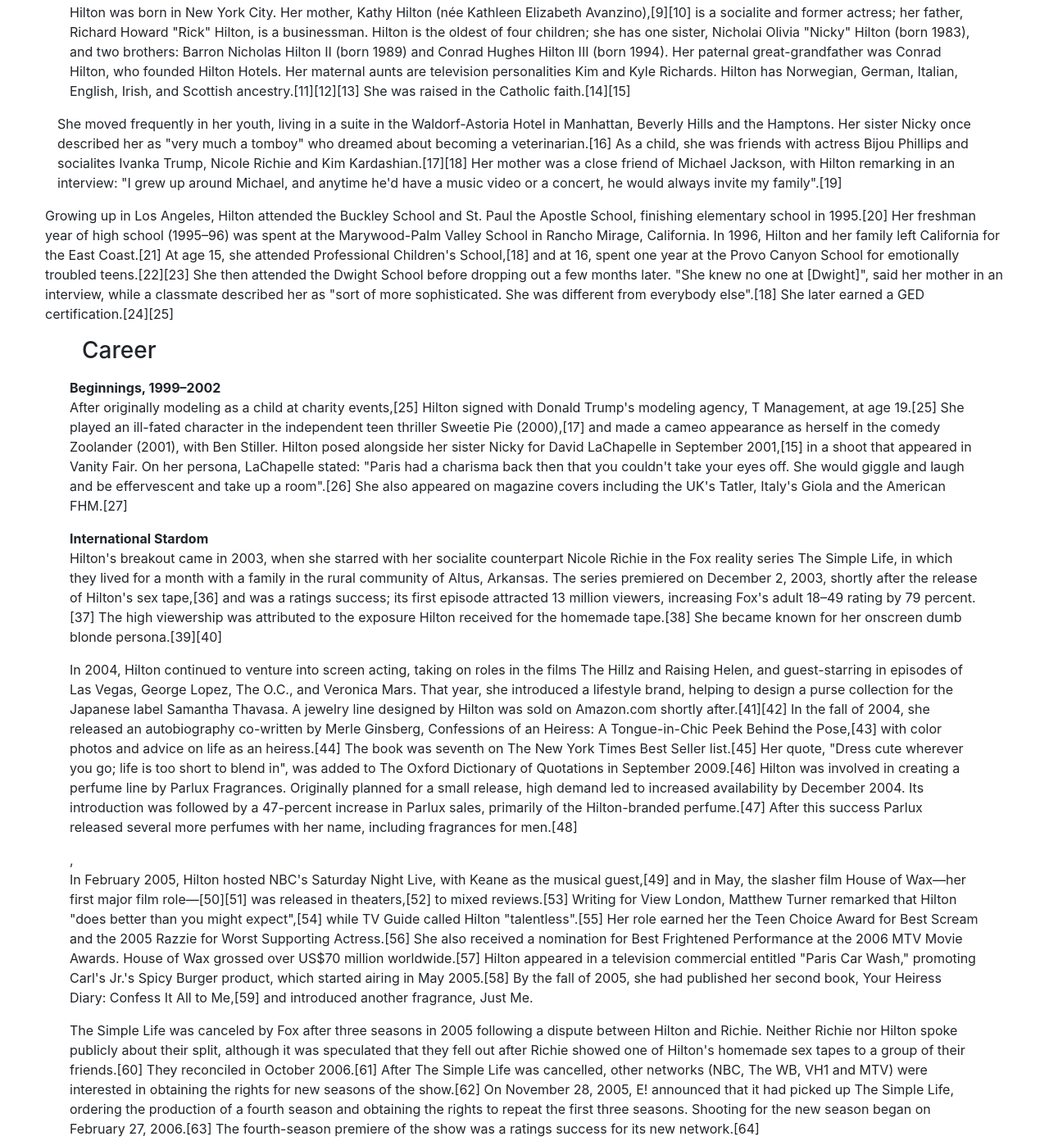
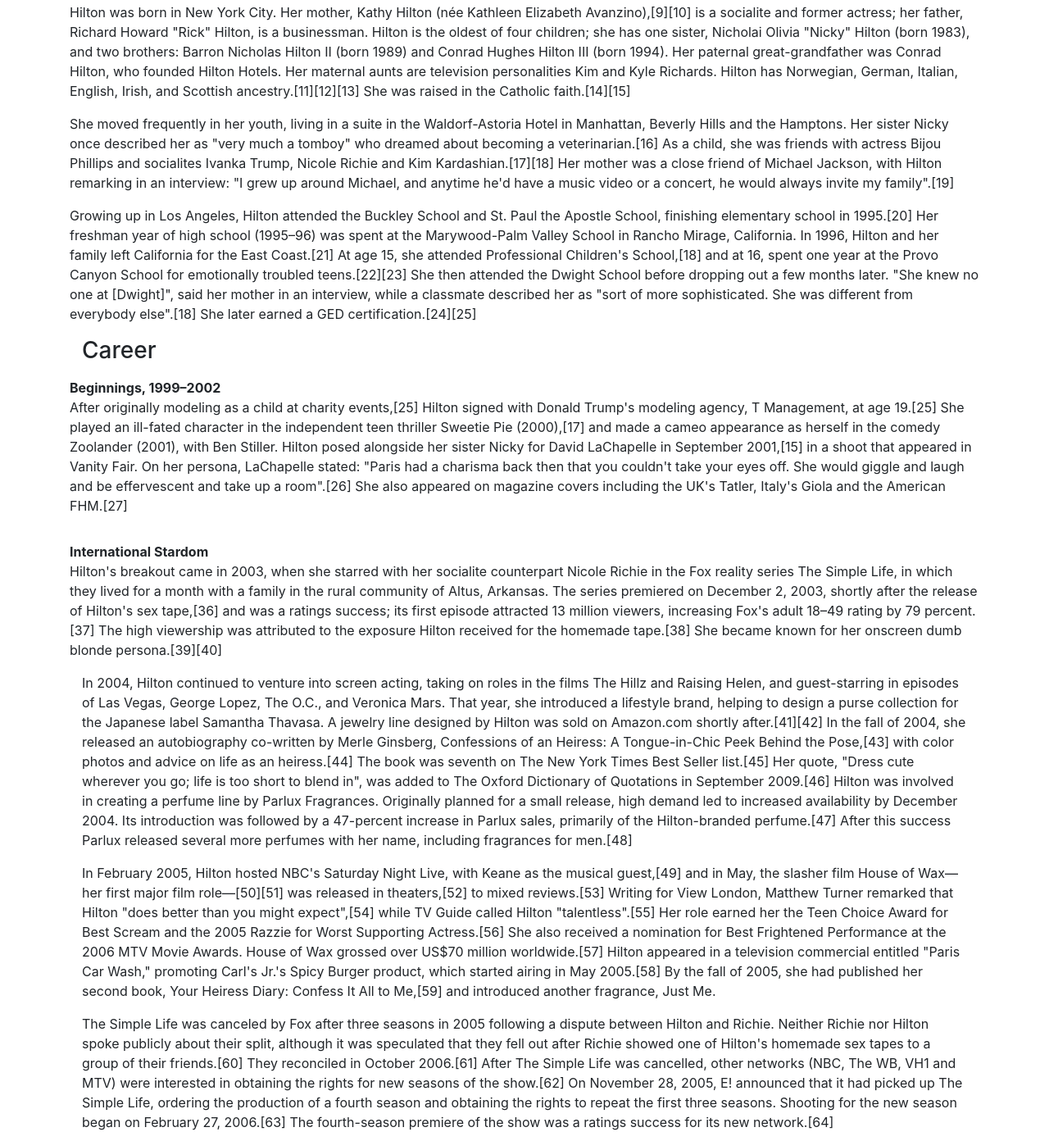
Before and after one commit to Rklake/singleserving, a plain HTML site: page index.html in a window 1280 px wide. Shown: the part 2303-3695 px from the top of the page at 82% size. Drawn offline with Linux system fonts and the light colour scheme.

Commit message:
Add files via upload

```diff
--- a/index.html
+++ b/index.html
@@ -73,7 +73,7 @@ https://getbootstrap.com/docs/4.4/utilities/spacing/
       <li><a href="#discography">Discography</a></li>
       <li><a href="#dj-residencies">DJ Residencies</a></li>
      </ol>
-
+   </nav>
 
 
   <div class="container pt-4">
@@ -82,12 +82,18 @@ https://getbootstrap.com/docs/4.4/utilities/spacing/
     <div class="row">
       <p> Hilton was born in New York City. Her mother, Kathy Hilton (née Kathleen Elizabeth Avanzino),[9][10] is a socialite and former actress; her father, Richard Howard "Rick" Hilton, is a businessman. Hilton is the oldest of four children; she has one sister, Nicholai Olivia "Nicky" Hilton (born 1983), and two brothers: Barron Nicholas Hilton II (born 1989) and Conrad Hughes Hilton III (born 1994). Her paternal great-grandfather was Conrad Hilton, who founded Hilton Hotels. Her maternal aunts are television personalities Kim and Kyle Richards. Hilton has Norwegian, German, Italian, English, Irish, and Scottish ancestry.[11][12][13] She was raised in the Catholic faith.[14][15]
       </p>
+    </div>
     <div class="row">
+    <section id="early-life"
       <p> She moved frequently in her youth, living in a suite in the Waldorf-Astoria Hotel in Manhattan, Beverly Hills and the Hamptons. Her sister Nicky once described her as "very much a tomboy" who dreamed about becoming a veterinarian.[16] As a child, she was friends with actress Bijou Phillips and socialites Ivanka Trump, Nicole Richie and Kim Kardashian.[17][18] Her mother was a close friend of Michael Jackson, with Hilton remarking in an interview: "I grew up around Michael, and anytime he'd have a music video or a concert, he would always invite my family".[19]
       </p>
+    </section>
+    </div>
     <div class="row">
+    <section id="early-life"
       <p> Growing up in Los Angeles, Hilton attended the Buckley School and St. Paul the Apostle School, finishing elementary school in 1995.[20] Her freshman year of high school (1995–96) was spent at the Marywood-Palm Valley School in Rancho Mirage, California. In 1996, Hilton and her family left California for the East Coast.[21] At age 15, she attended Professional Children's School,[18] and at 16, spent one year at the Provo Canyon School for emotionally troubled teens.[22][23] She then attended the Dwight School before dropping out a few months later. "She knew no one at [Dwight]", said her mother in an interview, while a classmate described her as "sort of more sophisticated. She was different from everybody else".[18] She later earned a GED certification.[24][25]
       </p>
+      </div>
       </section>
 
     <h3 class="mb-3">Career</h3>
@@ -95,6 +101,7 @@ https://getbootstrap.com/docs/4.4/utilities/spacing/
       <div class="row">
       <b>Beginnings, 1999–2002</b>
       <p> After originally modeling as a child at charity events,[25] Hilton signed with Donald Trump's modeling agency, T Management, at age 19.[25] She played an ill-fated character in the independent teen thriller Sweetie Pie (2000),[17] and made a cameo appearance as herself in the comedy Zoolander (2001), with Ben Stiller. Hilton posed alongside her sister Nicky for David LaChapelle in September 2001,[15] in a shoot that appeared in Vanity Fair. On her persona, LaChapelle stated: "Paris had a charisma back then that you couldn't take your eyes off. She would giggle and laugh and be effervescent and take up a room".[26] She also appeared on magazine covers including the UK's Tatler, Italy's Giola and the American FHM.[27]
+      </div>
     </p>
     </section>
 
@@ -103,14 +110,20 @@ https://getbootstrap.com/docs/4.4/utilities/spacing/
       <div class="row">
       <b>International Stardom</b>
       <p>Hilton's breakout came in 2003, when she starred with her socialite counterpart Nicole Richie in the Fox reality series The Simple Life, in which they lived for a month with a family in the rural community of Altus, Arkansas. The series premiered on December 2, 2003, shortly after the release of Hilton's sex tape,[36] and was a ratings success; its first episode attracted 13 million viewers, increasing Fox's adult 18–49 rating by 79 percent.[37] The high viewership was attributed to the exposure Hilton received for the homemade tape.[38] She became known for her onscreen dumb blonde persona.[39][40]</p>
+    </section>
 
-       <p>In 2004, Hilton continued to venture into screen acting, taking on roles in the films The Hillz and Raising Helen, and guest-starring in episodes of Las Vegas, George Lopez, The O.C., and Veronica Mars. That year, she introduced a lifestyle brand, helping to design a purse collection for the Japanese label Samantha Thavasa. A jewelry line designed by Hilton was sold on Amazon.com shortly after.[41][42] In the fall of 2004, she released an autobiography co-written by Merle Ginsberg, Confessions of an Heiress: A Tongue-in-Chic Peek Behind the Pose,[43] with color photos and advice on life as an heiress.[44] The book was seventh on The New York Times Best Seller list.[45] Her quote, "Dress cute wherever you go; life is too short to blend in", was added to The Oxford Dictionary of Quotations in September 2009.[46] Hilton was involved in creating a perfume line by Parlux Fragrances. Originally planned for a small release, high demand led to increased availability by December 2004. Its introduction was followed by a 47-percent increase in Parlux sales, primarily of the Hilton-branded perfume.[47] After this success Parlux released several more perfumes with her name, including fragrances for men.[48]</p>
+    <section id="career"
+      <p>In 2004, Hilton continued to venture into screen acting, taking on roles in the films The Hillz and Raising Helen, and guest-starring in episodes of Las Vegas, George Lopez, The O.C., and Veronica Mars. That year, she introduced a lifestyle brand, helping to design a purse collection for the Japanese label Samantha Thavasa. A jewelry line designed by Hilton was sold on Amazon.com shortly after.[41][42] In the fall of 2004, she released an autobiography co-written by Merle Ginsberg, Confessions of an Heiress: A Tongue-in-Chic Peek Behind the Pose,[43] with color photos and advice on life as an heiress.[44] The book was seventh on The New York Times Best Seller list.[45] Her quote, "Dress cute wherever you go; life is too short to blend in", was added to The Oxford Dictionary of Quotations in September 2009.[46] Hilton was involved in creating a perfume line by Parlux Fragrances. Originally planned for a small release, high demand led to increased availability by December 2004. Its introduction was followed by a 47-percent increase in Parlux sales, primarily of the Hilton-branded perfume.[47] After this success Parlux released several more perfumes with her name, including fragrances for men.[48]
+      </p>
+    </section>
 
+    <section id="career"
+      <p>In February 2005, Hilton hosted NBC's Saturday Night Live, with Keane as the musical guest,[49] and in May, the slasher film House of Wax—her first major film role—[50][51] was released in theaters,[52] to mixed reviews.[53] Writing for View London, Matthew Turner remarked that Hilton "does better than you might expect",[54] while TV Guide called Hilton "talentless".[55] Her role earned her the Teen Choice Award for Best Scream and the 2005 Razzie for Worst Supporting Actress.[56] She also received a nomination for Best Frightened Performance at the 2006 MTV Movie Awards. House of Wax grossed over US$70 million worldwide.[57] Hilton appeared in a television commercial entitled "Paris Car Wash," promoting Carl's Jr.'s Spicy Burger product, which started airing in May 2005.[58] By the fall of 2005, she had published her second book, Your Heiress Diary: Confess It All to Me,[59] and introduced another fragrance, Just Me.</p>
+    </section>
 
-        ,<p>In February 2005, Hilton hosted NBC's Saturday Night Live, with Keane as the musical guest,[49] and in May, the slasher film House of Wax—her first major film role—[50][51] was released in theaters,[52] to mixed reviews.[53] Writing for View London, Matthew Turner remarked that Hilton "does better than you might expect",[54] while TV Guide called Hilton "talentless".[55] Her role earned her the Teen Choice Award for Best Scream and the 2005 Razzie for Worst Supporting Actress.[56] She also received a nomination for Best Frightened Performance at the 2006 MTV Movie Awards. House of Wax grossed over US$70 million worldwide.[57] Hilton appeared in a television commercial entitled "Paris Car Wash," promoting Carl's Jr.'s Spicy Burger product, which started airing in May 2005.[58] By the fall of 2005, she had published her second book, Your Heiress Diary: Confess It All to Me,[59] and introduced another fragrance, Just Me.</p>
-
+    <section id="career"
       <p>The Simple Life was canceled by Fox after three seasons in 2005 following a dispute between Hilton and Richie. Neither Richie nor Hilton spoke publicly about their split, although it was speculated that they fell out after Richie showed one of Hilton's homemade sex tapes to a group of their friends.[60] They reconciled in October 2006.[61] After The Simple Life was cancelled, other networks (NBC, The WB, VH1 and MTV) were interested in obtaining the rights for new seasons of the show.[62] On November 28, 2005, E! announced that it had picked up The Simple Life, ordering the production of a fourth season and obtaining the rights to repeat the first three seasons. Shooting for the new season began on February 27, 2006.[63] The fourth-season premiere of the show was a ratings success for its new network.[64]</p>
-
+    </section>
       <p>Hilton released her self-titled debut album, Paris, on August 22, 2006. The album reached number six on the Billboard 200, and sold over 600,000 copies worldwide.[65] Its first single, "Stars Are Blind", was played on more than 125 pop stations in the U.S.[66] The song was a worldwide hit,[67] reaching the top ten in 17 countries.[68] Critical reception was generally mixed,[69] but AllMusic called the album "more fun than anything released by Britney Spears or Jessica Simpson".[70]</p>
 
       <p>Her film Bottoms Up was released straight-to-DVD in late 2006. Australia's Urban Cinefile, describing Hilton, wrote that she "spends most of her screen time flicking her hair as she delivers lines like 'books are those things you read.'"[71] National Lampoon's Pledge This!, another film in which Hilton starred, was also released in DVD in 2006; she missed its premiere at the Cannes Film Festival, protesting the addition of several nude scenes: "I was so angry I snubbed my own premiere."[72] In August 2008 Worldwide Entertainment Group sued Hilton in Miami District Court, alleging that she did not fulfill her contractual agreement to provide "reasonable promotion and publicity" for the film.[73] She received US$1 million for her role. Also in 2006, Hilton licensed her name to Gameloft for their mobile video game Paris Hilton's Diamond Quest.</p>
@@ -189,7 +202,8 @@ https://getbootstrap.com/docs/4.4/utilities/spacing/
     <p>Content from <a href="https://en.wikipedia.org/wiki/Paris_Hilton">Paris Hilton</a>
     </div>
   </div>
-  <p>See <a href="https://getbootstrap.com/docs/4.4/layout/overview/" target="_blank" rel="external noopener">Bootstraps’s Layout Overview</a> for details.</p>
+  <p>See <a href="https://getbootstrap.com/docs/4.4/layout/overview/" target="_blank" rel="external noopener">Bootstraps’s Layout Overview</a> for details.
+  </p>
 </div>
 
 </body>
```
Lines whose indentation alone changed are shown as unchanged.
